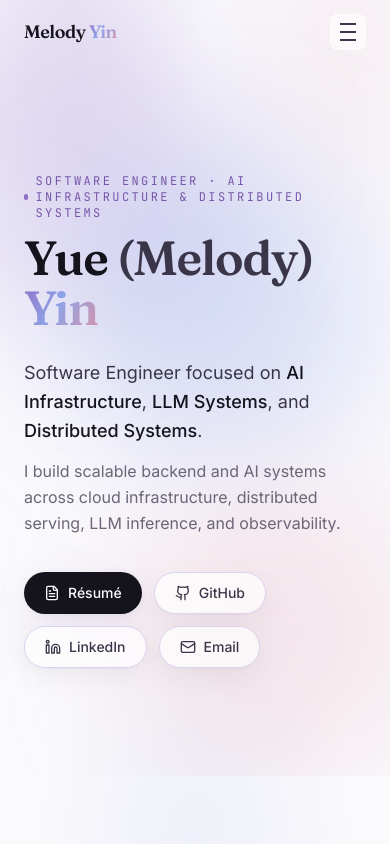
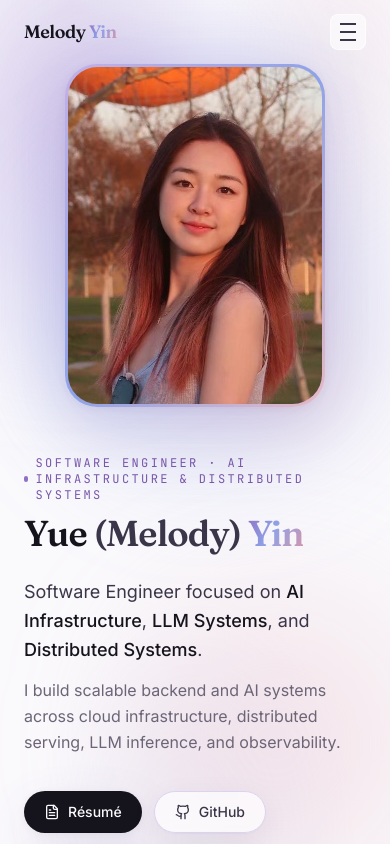
Before and after one commit to MelodyyyYin/MelodyyyYin.github.io, a Next.js app: page / in a window 390 px wide. Shown: the top 844 px of the page. Built offline with nearby package versions, Linux system fonts and the light colour scheme.

Commit message:
Add portrait photo to hero (two-column layout)
Portrait with gradient frame + halo on the right (desktop), stacked on
top on mobile. Slightly reduced base headline size to avoid clipping on
narrow screens.

```diff
--- a/components/Hero.tsx
+++ b/components/Hero.tsx
@@ -33,8 +33,8 @@ export default function Hero() {
         <div className="absolute bottom-0 left-1/3 h-72 w-72 animate-blob-drift rounded-full bg-rose-300/30 blur-3xl [animation-delay:-12s]" />
       </div>
 
-      <div className="container-page">
-        <motion.div variants={container} initial="hidden" animate="show" className="max-w-3xl">
+      <div className="container-page grid items-center gap-12 lg:grid-cols-[1.25fr_0.85fr] lg:gap-10">
+        <motion.div variants={container} initial="hidden" animate="show" className="order-2 max-w-2xl lg:order-1">
           <motion.div variants={item} className="section-label">
             <span className="h-1.5 w-1.5 rounded-full bg-lavender-500" />
             {profile.role}
@@ -42,7 +42,7 @@ export default function Hero() {
 
           <motion.h1
             variants={item}
-            className="font-display text-5xl font-semibold leading-[1.05] tracking-tight text-ink sm:text-6xl md:text-7xl"
+            className="font-display text-4xl font-semibold leading-[1.05] tracking-tight text-ink sm:text-6xl md:text-7xl"
           >
             Yue <span className="text-ink-soft">(Melody)</span>{" "}
             <span className="gradient-text">Yin</span>
@@ -83,6 +83,34 @@ export default function Hero() {
             ))}
           </motion.div>
         </motion.div>
+
+        <motion.div
+          initial={{ opacity: 0, scale: 0.94, y: 16 }}
+          animate={{ opacity: 1, scale: 1, y: 0 }}
+          transition={{ duration: 0.7, delay: 0.25, ease: [0.21, 0.47, 0.32, 0.98] }}
+          className="order-1 mx-auto w-full max-w-[260px] sm:max-w-xs lg:order-2 lg:mx-0 lg:ml-auto lg:max-w-sm"
+        >
+          <div className="relative">
+            {/* soft gradient halo behind the portrait */}
+            <div
+              aria-hidden
+              className="absolute -inset-4 -z-10 rounded-[2.5rem] bg-accent-gradient opacity-30 blur-2xl"
+            />
+            <div className="rounded-[2rem] bg-gradient-to-br from-lavender-300 via-haze-400 to-rose-300 p-[3px] shadow-lift">
+              <div className="overflow-hidden rounded-[1.85rem] bg-canvas">
+                {/* eslint-disable-next-line @next/next/no-img-element */}
+                <img
+                  src={profile.photo}
+                  alt={`Portrait of ${profile.name}`}
+                  width={501}
+                  height={665}
+                  className="h-full w-full object-cover"
+                  loading="eager"
+                />
+              </div>
+            </div>
+          </div>
+        </motion.div>
       </div>
 
       <motion.a
--- a/lib/content.ts
+++ b/lib/content.ts
@@ -14,6 +14,7 @@ export const profile = {
   github: "https://github.com/MelodyyyYin",
   linkedin: "https://www.linkedin.com/in/yue-yin-ucsd2025/",
   resume: "/Melody_Yin_Resume.pdf",
+  photo: "/melody.jpg",
 };
 
 export const about = {
```
Also changed, not shown: public/melody.jpg (added).
